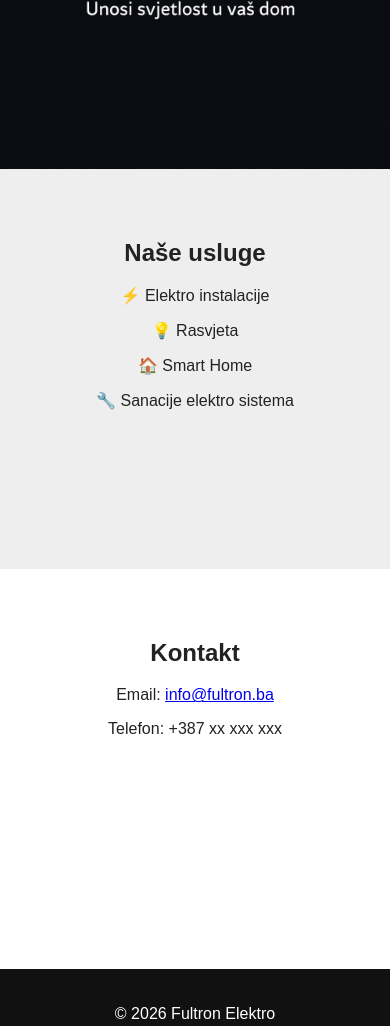
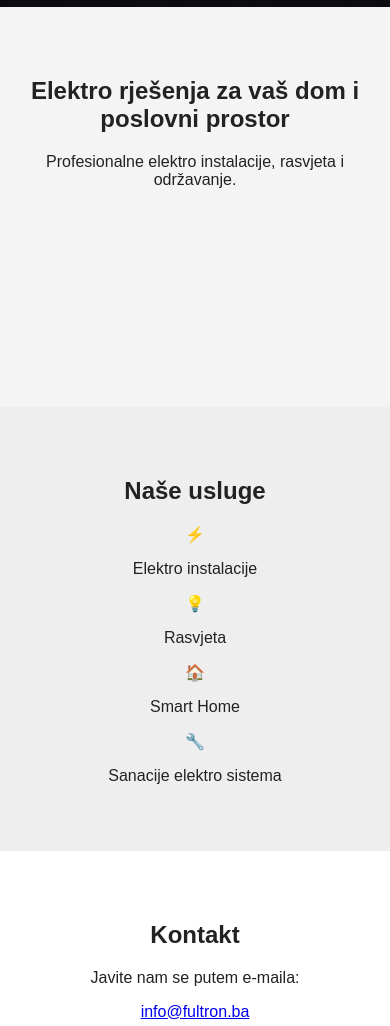
Before and after one commit to anto-usora/index.html, a plain HTML site: page index.html in a window 390 px wide. Shown: the part 524-1550 px from the top of the page. Drawn offline with Linux system fonts and the light colour scheme.

Commit message:
Refactor index.html for improved structure and responsiveness
Removed duplicate title and header sections, and organized the structure of the HTML document for better readability. Added meta viewport tag for responsive design.

```diff
--- a/index.html
+++ b/index.html
@@ -1,95 +1,62 @@
+
 <!DOCTYPE html>
 <html lang="hr">
 <head>
     <meta charset="UTF-8">
-    <title>Fultron</title>
+    <meta name="viewport" content="width=device-width, initial-scale=1.0">
+    <title>Fultron Elektro</title>
     <link rel="stylesheet" href="style.css">
 </head>
 <body>
-<title>Fultron Elektro</title>
-
-<link rel="stylesheet" href="style.css">
-
-</head>
-
-
-<body>
 
     <header>
-
-<h1>FULTRON ELEKTRO</h1>
-
-<p>Unosi svjetlost u vaš dom</p>
-
         <nav>
             <a href="#home">Početna</a>
             <a href="#usluge">Usluge</a>
             <a href="#kontakt">Kontakt</a>
         </nav>
-
     </header>
 
-
     <section id="home">
-
-<h2>Elektro rješenja za vaš dom i poslovni prostor</h2>
-
-<p>
-Profesionalne elektro instalacije, rasvjeta i održavanje.
-</p>
-
+        <!-- Slika služi kao vizualni banner na početku -->
     </section>
 
-
+    <section id="intro">
+        <h2>Elektro rješenja za vaš dom i poslovni prostor</h2>
+        <p>Profesionalne elektro instalacije, rasvjeta i održavanje.</p>
+    </section>
 
     <section id="usluge">
-
         <h2>Naše usluge</h2>
-
-<div>
-
-<p>⚡️ Elektro instalacije</p>
-
-<p>💡 Rasvjeta</p>
-
-<p>🏠 Smart Home</p>
-
-<p>🔧 Sanacije elektro sistema</p>
-
+        <div class="services-grid">
+            <div class="service-card">
+                <span class="icon">⚡️</span>
+                <p>Elektro instalacije</p>
             </div>
-
+            <div class="service-card">
+                <span class="icon">💡</span>
+                <p>Rasvjeta</p>
+            </div>
+            <div class="service-card">
+                <span class="icon">🏠</span>
+                <p>Smart Home</p>
+            </div>
+            <div class="service-card">
+                <span class="icon">🔧</span>
+                <p>Sanacije elektro sistema</p>
+            </div>
+        </div>
     </section>
 
-
-
     <section id="kontakt">
-
         <h2>Kontakt</h2>
-
-<p>
-Email:
-<a href="mailto:info@fultron.ba">
-info@fultron.ba
-</a>
-</p>
-
-<p>
-Telefon: +387 xx xxx xxx
-</p>
-
+        <p>Javite nam se putem e-maila:</p>
+        <p><a href="mailto:info@fultron.ba" class="contact-btn">info@fultron.ba</a></p>
     </section>
 
-
-
     <footer>
-
-<p>
-© 2026 Fultron Elektro
-</p>
-
+        <p>© 2026 Fultron Elektro</p>
     </footer>
 
-
 </body>
-
 </html>
```
Lines whose indentation alone changed are shown as unchanged.
